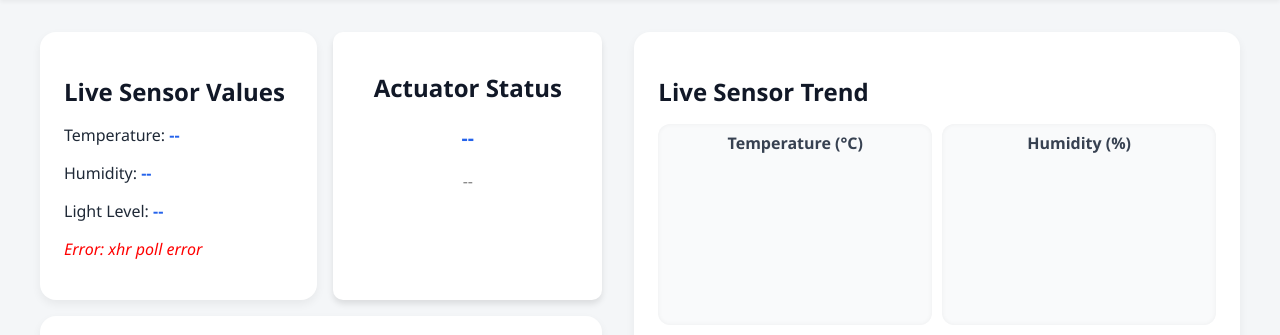
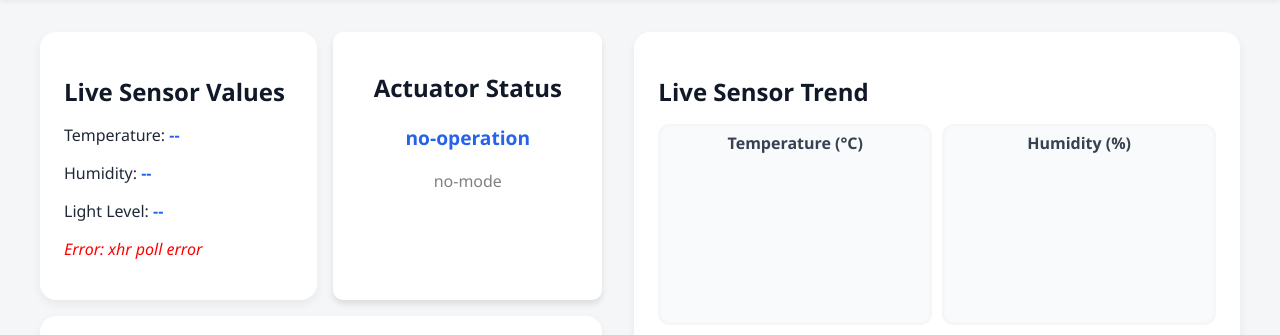
Before and after one commit to flo2274/iot-prog-individual-assignment, a Flask app: page / in a window 1280 px wide. Shown: the part 118-453 px from the top of the page. Run offline with Flask 2, Linux system fonts and the light colour scheme; some libraries are stand-ins or nearby versions.

Commit message:
Change naming of actuator idle mode

```diff
--- a/server/templates/index.html
+++ b/server/templates/index.html
@@ -47,8 +47,8 @@
             </div>
             <div class="card actuator-status">
               <h2>Actuator Status</h2>
-              <p id="current-actuator">--</p>
-              <p id="current-actuator-mode">--</p>
+              <p id="current-actuator">no-operation</p>
+              <p id="current-actuator-mode">no-mode</p>
             </div>
           </div>
 
```
